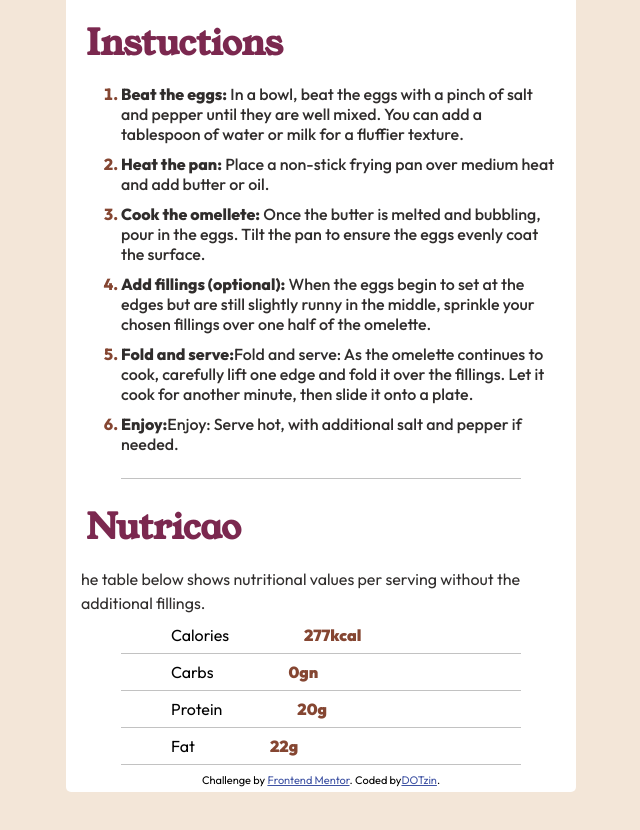
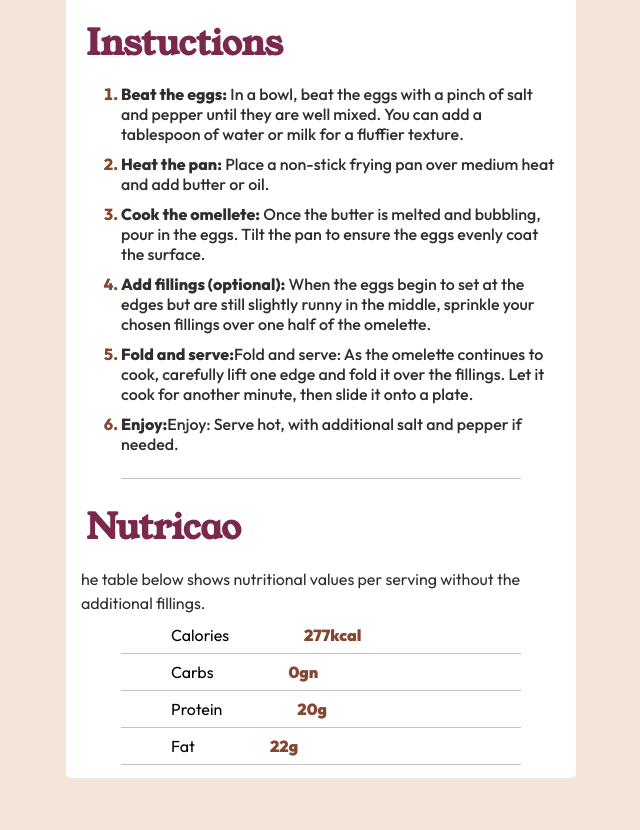
Before and after one commit to Dotzin/FrontEndMentorReceitas, a plain HTML site: page index.html in a window 1280 px wide. Shown: the part 896-1726 px from the top of the page, without its empty margins (319-959 px from the left). Drawn offline with Linux system fonts and the light colour scheme.

Commit message:
Sem créditos

```diff
--- a/index.html
+++ b/index.html
@@ -133,14 +133,6 @@
           <hr />
         </div>
       </main>
-
-      <div class="attribution">
-        Challenge by
-        <a href="https://www.frontendmentor.io?ref=challenge" target="_blank"
-          >Frontend Mentor</a
-        >. Coded by<a href="https://github.com/Dotzin" target="_blank">DOTzin</a
-        >.
-      </div>
     </div>
   </body>
 </html>
```
